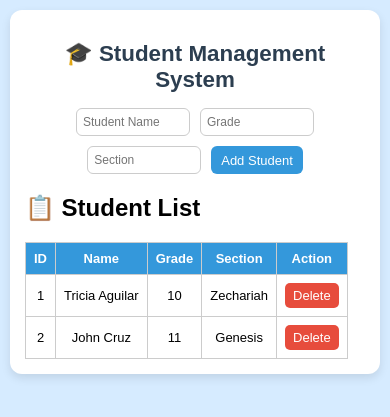
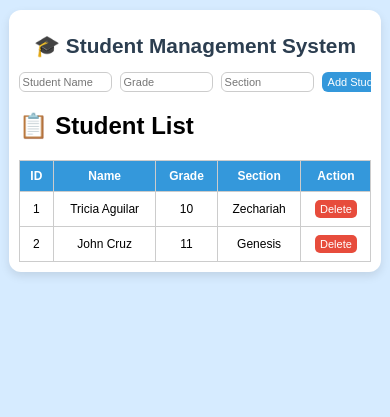
Before and after one commit to aguilartricia-netizen/aguilartricia, a Flask app: page / in a window 390 px wide. Shown: the top 417 px of the page. Run offline with Flask 3, Linux system fonts and the light colour scheme.

Commit message:
Refactor style.css for layout and responsiveness
Refactor CSS styles for improved layout and responsiveness.

```diff
--- a/static/style.css
+++ b/static/style.css
@@ -1,6 +1,6 @@
 /* style.css */
 
-/* Global styles */
+/* Base design */
 body {
   font-family: "Poppins", sans-serif;
   background-color: #d6ebff; /* light blue background */
@@ -10,7 +10,6 @@
   justify-content: center;
 }
 
-/* Container */
 .container {
   width: 100%;
   max-width: 900px;
@@ -20,7 +19,6 @@
   box-shadow: 0 4px 10px rgba(0, 0, 0, 0.1);
 }
 
-/* Title */
 h1 {
   text-align: center;
   color: #2c3e50;
@@ -31,21 +29,21 @@
 form {
   display: flex;
   flex-wrap: wrap;
-  gap: 10px;
+  gap: 8px;
   justify-content: center;
-  margin-bottom: 20px;
+  margin-bottom: 15px;
 }
 
 input {
-  width: 150px;
-  padding: 8px;
+  width: 140px;
+  padding: 6px;
   border: 1px solid #ccc;
   border-radius: 6px;
   font-size: 14px;
 }
 
 button {
-  padding: 8px 12px;
+  padding: 6px 10px;
   background-color: #3498db;
   color: white;
   border: none;
@@ -80,7 +78,7 @@
 td button {
   background-color: #e74c3c;
   border: none;
-  padding: 6px 10px;
+  padding: 5px 8px;
   color: white;
   border-radius: 5px;
   cursor: pointer;
@@ -90,7 +88,7 @@
   background-color: #c0392b;
 }
 
-/* Responsive styles */
+/* Responsive fixes */
 @media (max-width: 768px) {
   body {
     padding: 10px;
@@ -101,42 +99,21 @@
   }
 
   form {
-    flex-wrap: wrap;
-    justify-content: center;
-  }
-
-  input {
-    width: 110px; /* smaller boxes */
-    padding: 6px;
-    font-size: 13px;
-  }
-
-  button {
-    width: auto;
-    padding: 8px 12px;
-  }
-
-  table {
-    display: block;
+    flex-wrap: nowrap;
     overflow-x: auto;
-    white-space: nowrap;
-  }
-}
-
-@media (max-width: 480px) {
-  h1 {
-    font-size: 1.4rem;
+    justify-content: flex-start;
   }
 
   input {
     width: 100px;
+    padding: 4px;
     font-size: 12px;
-    padding: 6px;
   }
 
   button {
-    padding: 6px 10px;
-    font-size: 13px;
+    padding: 5px 8px;
+    font-size: 12px;
+    flex-shrink: 0;
   }
 
   table {
@@ -144,6 +121,42 @@
   }
 
   td button {
-    padding: 5px 8px;
+    padding: 4px 6px;
   }
 }
+
+@media (max-width: 480px) {
+  h1 {
+    font-size: 1.3rem;
+  }
+
+  .container {
+    padding: 10px;
+  }
+
+  form {
+    flex-wrap: nowrap;
+    overflow-x: auto;
+    justify-content: flex-start;
+  }
+
+  input {
+    width: 85px;
+    padding: 3px;
+    font-size: 11px;
+  }
+
+  button {
+    padding: 4px 6px;
+    font-size: 11px;
+  }
+
+  table {
+    font-size: 12px;
+  }
+
+  td button {
+    padding: 3px 5px;
+    font-size: 11px;
+  }
+}
```
